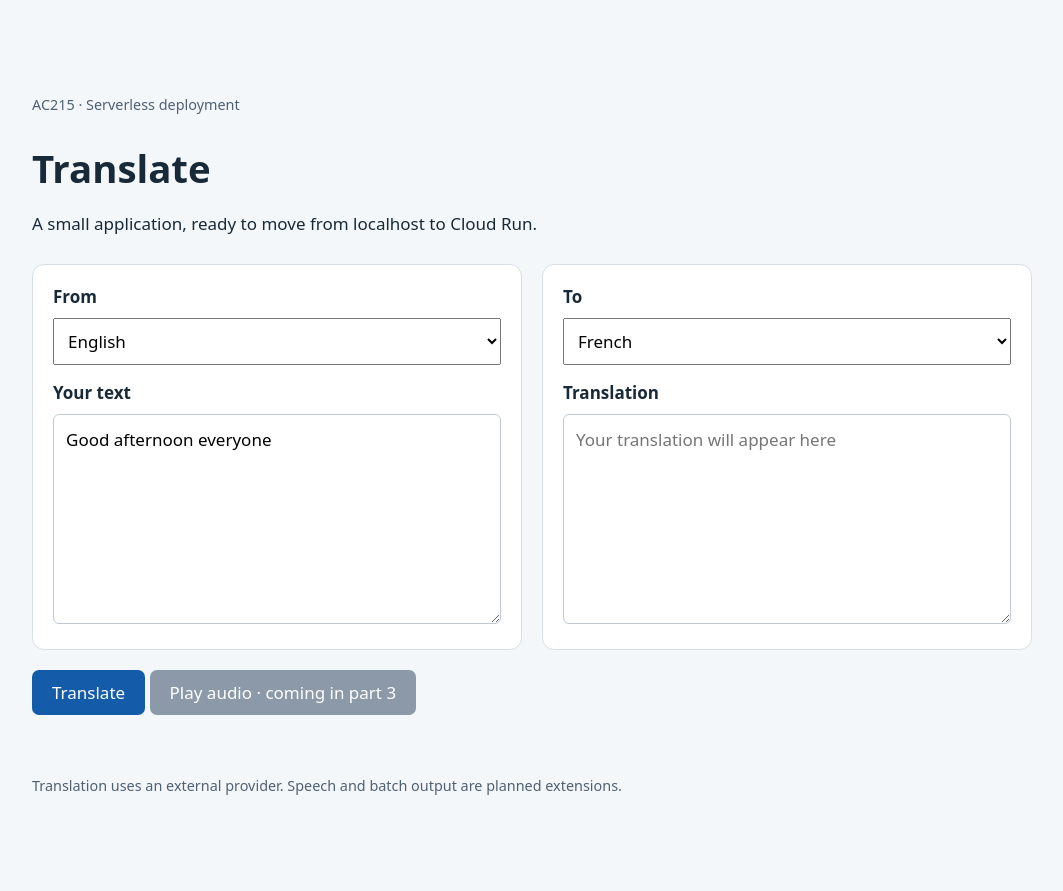
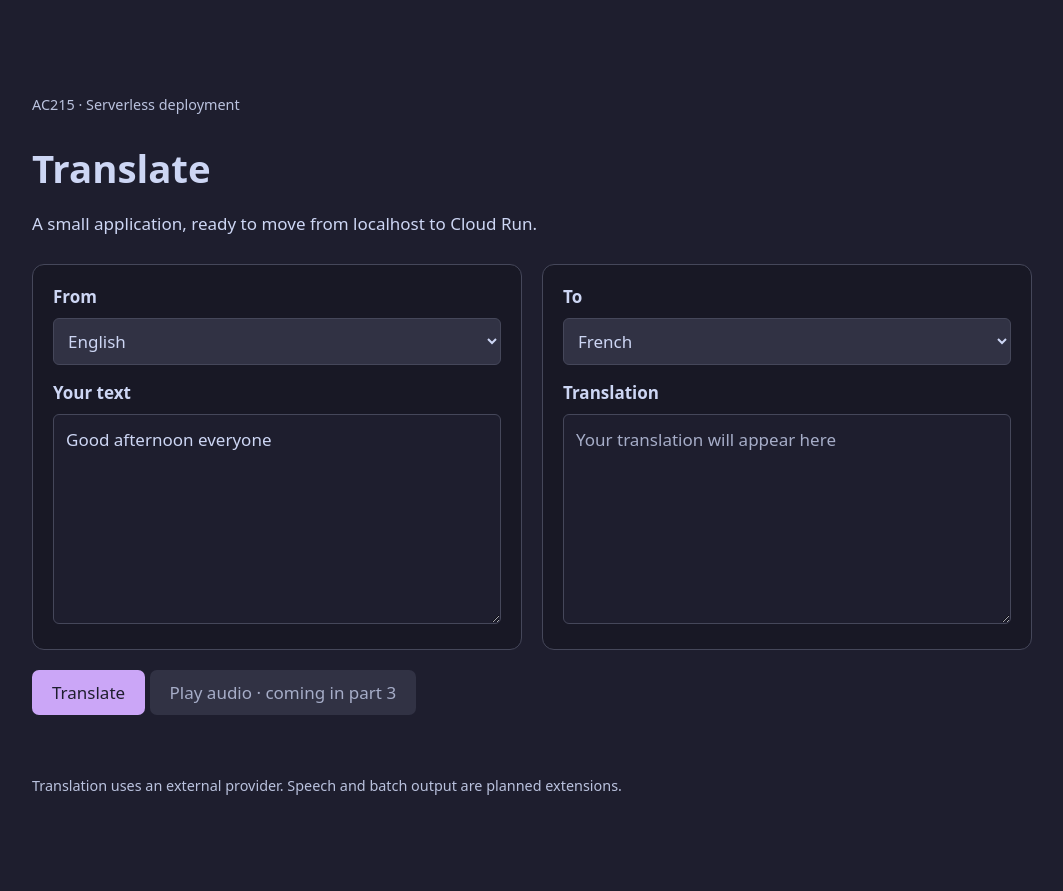
Before and after one commit to dlops-io/serverless-deployment, a Flask app: page / in a window 1280 px wide. Shown: the whole page, without its empty margins (108-1171 px from the left). Run offline with Flask 3, Linux system fonts and the light colour scheme.

Commit message:
Style translation UI with Catppuccin Mocha colors

```diff
--- a/tutorial/app/translation_demo/templates/index.html
+++ b/tutorial/app/translation_demo/templates/index.html
@@ -5,18 +5,24 @@
   <meta name="viewport" content="width=device-width, initial-scale=1">
   <title>Translate · AC215</title>
   <style>
-    body {font: 17px system-ui, sans-serif; color:#182a38; background:#f4f7fa; margin:0;}
+    :root {color-scheme:dark; --base:#1e1e2e; --mantle:#181825; --surface:#313244;
+           --border:#45475a; --text:#cdd6f4; --muted:#bac2de; --accent:#cba6f7; --focus:#89b4fa;}
+    body {font: 17px system-ui, sans-serif; color:var(--text); background:var(--base); margin:0;}
     main {max-width:1000px; margin:7vh auto; padding:24px;}
     h1 {font-size:2.4rem; margin-bottom:.3em;} p {line-height:1.5;}
     .panels {display:grid; grid-template-columns:1fr 1fr; gap:20px; margin:28px 0 20px;}
-    section {background:white; border:1px solid #d6dfe8; border-radius:12px; padding:20px;}
+    section {background:var(--mantle); border:1px solid var(--border); border-radius:12px; padding:20px;}
     label {display:block; font-weight:600; margin-bottom:10px;}
-    select {width:100%; margin-bottom:16px; padding:10px; font:inherit;}
-    textarea {width:100%; height:210px; box-sizing:border-box; resize:vertical; border:1px solid #c0cad4;
-              border-radius:6px; padding:12px; font:inherit; line-height:1.5;}
-    button {font:inherit; padding:11px 20px; border:0; border-radius:7px; background:#145caa; color:white; cursor:pointer;}
-    button:disabled {background:#8b99a8; cursor:default;} #status {min-height:1.5em;}
-    .small {font-size:.9rem; color:#4e6173;} @media(max-width:650px){.panels{grid-template-columns:1fr;}}
+    select {width:100%; margin-bottom:16px; padding:10px; font:inherit; color:var(--text);
+            background:var(--surface); border:1px solid var(--border); border-radius:6px;}
+    textarea {width:100%; height:210px; box-sizing:border-box; resize:vertical; border:1px solid var(--border);
+              background:var(--base); color:var(--text); border-radius:6px; padding:12px; font:inherit; line-height:1.5;}
+    textarea::placeholder {color:#a6adc8;}
+    select:focus-visible, textarea:focus-visible, button:focus-visible {outline:2px solid var(--focus); outline-offset:3px;}
+    button {font:inherit; padding:11px 20px; border:0; border-radius:7px; background:var(--accent); color:var(--base); cursor:pointer;}
+    button:hover:not(:disabled) {background:#b4befe;}
+    button:disabled {background:var(--surface); color:#a6adc8; cursor:default;} #status {min-height:1.5em; color:#a6e3a1;}
+    .small {font-size:.9rem; color:var(--muted);} @media(max-width:650px){.panels{grid-template-columns:1fr;}}
   </style>
 </head>
 <body>
```
